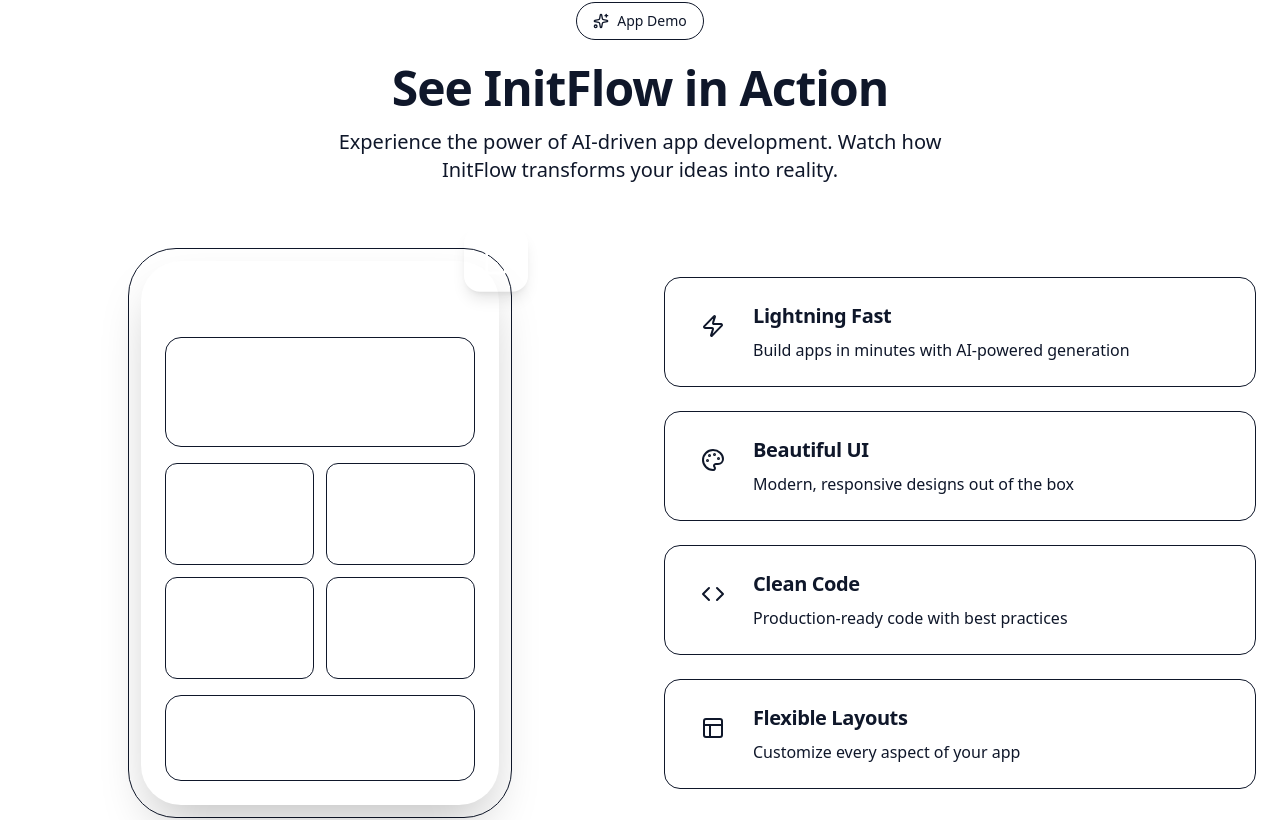
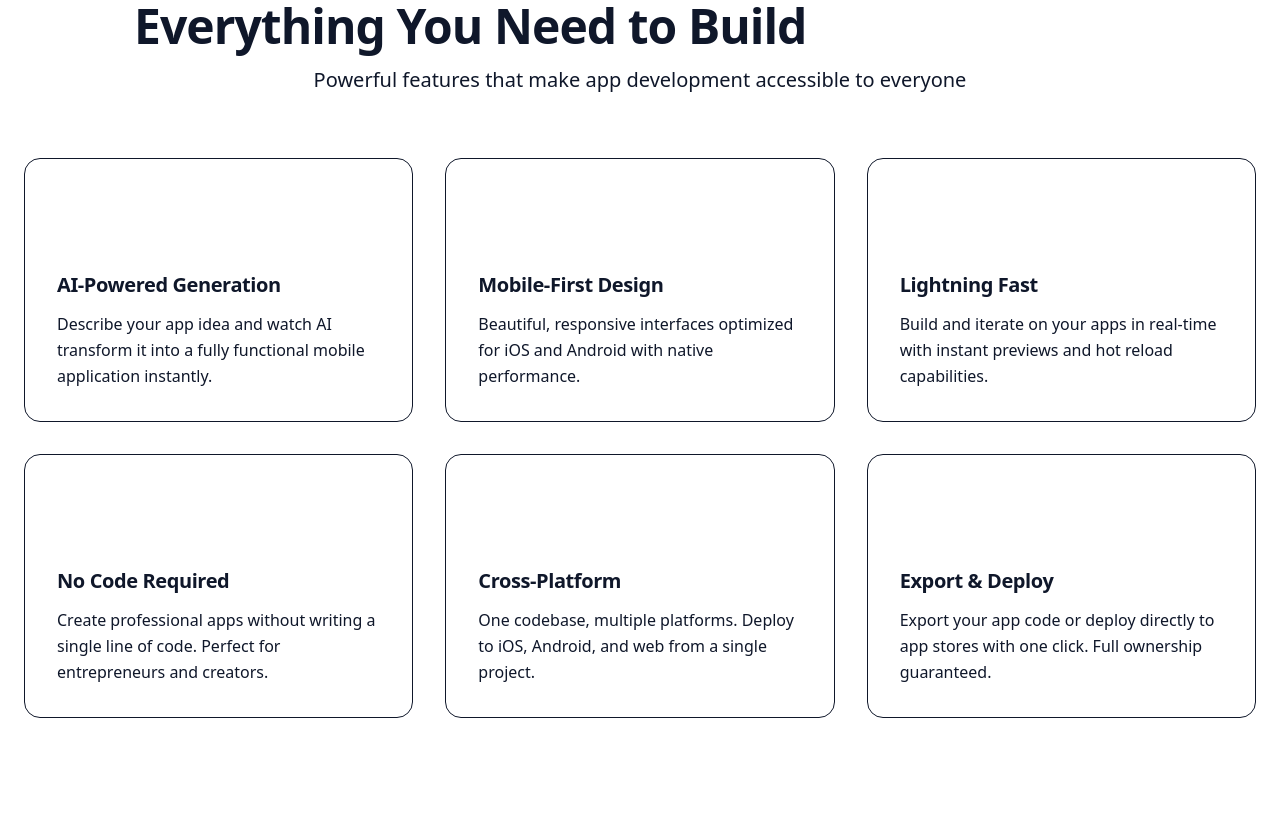
Before and after one commit to en-arthur/landing-page, a Next.js app: page / in a window 1280 px wide. Shown: the part 894-1714 px from the top of the page. Built offline with nearby package versions, Linux system fonts and the light colour scheme.

Commit message:
initial commit

```diff
--- a/app/page.js
+++ b/app/page.js
@@ -1,6 +1,5 @@
 import Navbar from '@/components/Navbar';
 import Hero from '@/components/Hero';
-import AppDemo from '@/components/AppDemo';
 import Features from '@/components/Features';
 import HowItWorks from '@/components/HowItWorks';
 import Download from '@/components/Download';
@@ -12,7 +11,6 @@
       <Navbar />
       <main>
         <Hero />
-        <AppDemo />
         <Features />
         <HowItWorks />
         <Download />
--- a/components/AppDemo.js
+++ /dev/null
@@ -1,160 +0,0 @@
-'use client';
-
-import { motion } from 'framer-motion';
-import { Smartphone, Zap, Palette, Code, Layout, Sparkles } from 'lucide-react';
-
-const demoFeatures = [
-  {
-    icon: Zap,
-    title: 'Lightning Fast',
-    description: 'Build apps in minutes with AI-powered generation',
-  },
-  {
-    icon: Palette,
-    title: 'Beautiful UI',
-    description: 'Modern, responsive designs out of the box',
-  },
-  {
-    icon: Code,
-    title: 'Clean Code',
-    description: 'Production-ready code with best practices',
-  },
-  {
-    icon: Layout,
-    title: 'Flexible Layouts',
-    description: 'Customize every aspect of your app',
-  },
-];
-
-export default function AppDemo() {
-  return (
-    <section id="app-demo" className="py-24 px-6 bg-white dark:bg-background">
-      <div className="container mx-auto max-w-7xl">
-        {/* Section Header */}
-        <motion.div
-          initial={{ opacity: 0, y: 20 }}
-          whileInView={{ opacity: 1, y: 0 }}
-          viewport={{ once: true }}
-          transition={{ duration: 0.6 }}
-          className="text-center mb-16"
-        >
-          <div className="inline-flex items-center gap-2 px-4 py-2 rounded-full bg-primary/10 border border-primary/20 mb-6">
-            <Sparkles className="w-4 h-4 text-primary" />
-            <span className="text-sm font-medium text-primary">App Demo</span>
-          </div>
-          <h2 className="text-4xl md:text-5xl font-bold mb-4">
-            See InitFlow in Action
-          </h2>
-          <p className="text-xl text-foreground/60 max-w-2xl mx-auto">
-            Experience the power of AI-driven app development. Watch how InitFlow transforms your ideas into reality.
-          </p>
-        </motion.div>
-
-        <div className="grid lg:grid-cols-2 gap-12 items-center">
-          {/* Demo Preview */}
-          <motion.div
-            initial={{ opacity: 0, x: -30 }}
-            whileInView={{ opacity: 1, x: 0 }}
-            viewport={{ once: true }}
-            transition={{ duration: 0.6 }}
-            className="relative"
-          >
-            {/* Phone Mockup */}
-            <div className="relative mx-auto max-w-sm">
-              {/* Glow effect */}
-              <div className="absolute inset-0 bg-gradient-to-r from-primary to-secondary rounded-[3rem] blur-3xl opacity-20" />
-
-              {/* Phone Frame */}
-              <div className="relative bg-gradient-to-br from-foreground/5 to-foreground/10 rounded-[3rem] p-3 border border-foreground/10">
-                {/* Screen */}
-                <div className="bg-white dark:bg-background rounded-[2.5rem] overflow-hidden shadow-2xl">
-                  {/* Status Bar */}
-                  <div className="bg-gradient-to-r from-primary to-secondary h-1" />
-
-                  {/* App Content */}
-                  <div className="p-6 space-y-4">
-                    {/* Header */}
-                    <div className="flex items-center justify-between">
-                      <div className="h-8 w-24 bg-gradient-to-r from-primary to-secondary rounded-lg" />
-                      <div className="h-8 w-8 bg-foreground/5 rounded-full" />
-                    </div>
-
-                    {/* Hero Card */}
-                    <div className="bg-gradient-to-br from-primary/10 to-secondary/10 rounded-2xl p-6 border border-primary/20">
-                      <div className="h-4 w-32 bg-primary/30 rounded mb-3" />
-                      <div className="h-3 w-full bg-primary/20 rounded mb-2" />
-                      <div className="h-3 w-3/4 bg-primary/20 rounded" />
-                    </div>
-
-                    {/* Feature Grid */}
-                    <div className="grid grid-cols-2 gap-3">
-                      {[1, 2, 3, 4].map((item) => (
-                        <div key={item} className="bg-foreground/5 rounded-xl p-4 border border-foreground/5">
-                          <div className="h-8 w-8 bg-gradient-to-br from-primary to-secondary rounded-lg mb-3" />
-                          <div className="h-2 w-16 bg-foreground/20 rounded mb-2" />
-                          <div className="h-2 w-12 bg-foreground/10 rounded" />
-                        </div>
-                      ))}
-                    </div>
-
-                    {/* Bottom Card */}
-                    <div className="bg-foreground/5 rounded-2xl p-4 border border-foreground/5">
-                      <div className="flex items-center gap-3 mb-3">
-                        <div className="h-10 w-10 bg-gradient-to-br from-primary to-secondary rounded-full" />
-                        <div className="flex-1">
-                          <div className="h-2 w-20 bg-foreground/20 rounded mb-2" />
-                          <div className="h-2 w-16 bg-foreground/10 rounded" />
-                        </div>
-                      </div>
-                    </div>
-                  </div>
-                </div>
-              </div>
-
-              {/* Floating Elements */}
-              <motion.div
-                animate={{ y: [0, -10, 0] }}
-                transition={{ duration: 3, repeat: Infinity }}
-                className="absolute -top-4 -right-4 w-16 h-16 bg-gradient-to-br from-primary to-accent rounded-2xl shadow-lg flex items-center justify-center"
-              >
-                <Smartphone className="w-8 h-8 text-white" />
-              </motion.div>
-            </div>
-          </motion.div>
-
-          {/* Features List */}
-          <motion.div
-            initial={{ opacity: 0, x: 30 }}
-            whileInView={{ opacity: 1, x: 0 }}
-            viewport={{ once: true }}
-            transition={{ duration: 0.6 }}
-            className="space-y-6"
-          >
-            {demoFeatures.map((feature, index) => (
-              <motion.div
-                key={index}
-                initial={{ opacity: 0, y: 20 }}
-                whileInView={{ opacity: 1, y: 0 }}
-                viewport={{ once: true }}
-                transition={{ duration: 0.6, delay: index * 0.1 }}
-                className="flex gap-4 p-6 rounded-2xl bg-foreground/[0.02] border border-foreground/5 hover:border-primary/20 hover:bg-foreground/[0.04] transition-all duration-300"
-              >
-                <div className="flex-shrink-0">
-                  <div className="w-12 h-12 rounded-xl bg-gradient-to-br from-primary to-accent p-0.5">
-                    <div className="w-full h-full bg-white dark:bg-background rounded-xl flex items-center justify-center">
-                      <feature.icon className="w-6 h-6 text-primary" strokeWidth={2} />
-                    </div>
-                  </div>
-                </div>
-                <div>
-                  <h3 className="text-xl font-semibold mb-2">{feature.title}</h3>
-                  <p className="text-foreground/60">{feature.description}</p>
-                </div>
-              </motion.div>
-            ))}
-          </motion.div>
-        </div>
-      </div>
-    </section>
-  );
-}
--- a/components/Download.js
+++ b/components/Download.js
@@ -1,8 +1,7 @@
 'use client';
 
 import { motion } from 'framer-motion';
-import { Download as DownloadIcon, Apple, Monitor, CheckCircle } from 'lucide-react';
-import { useState } from 'react';
+import { Download as DownloadIcon, Apple, Monitor } from 'lucide-react';
 
 const platforms = [
   {
@@ -29,15 +28,6 @@
 ];
 
 export default function Download() {
-  const [downloadMessage, setDownloadMessage] = useState('');
-
-  const handleDownload = (platformName) => {
-    setDownloadMessage(`Download started for ${platformName}! Check the info in the next page.`);
-    setTimeout(() => {
-      setDownloadMessage('');
-    }, 5000);
-  };
-
   return (
     <section id="download" className="py-24 px-6 bg-foreground/[0.02]">
       <div className="container mx-auto max-w-6xl">
@@ -56,21 +46,6 @@
             Available for all major desktop platforms. Choose your OS and start building.
           </p>
         </motion.div>
-
-        {/* Download Message */}
-        {downloadMessage && (
-          <motion.div
-            initial={{ opacity: 0, y: -20 }}
-            animate={{ opacity: 1, y: 0 }}
-            exit={{ opacity: 0, y: -20 }}
-            className="mb-8 mx-auto max-w-2xl"
-          >
-            <div className="bg-green-50 dark:bg-green-900/20 border border-green-200 dark:border-green-800 rounded-xl p-4 flex items-center gap-3">
-              <CheckCircle className="w-6 h-6 text-green-600 dark:text-green-400 flex-shrink-0" />
-              <p className="text-green-800 dark:text-green-200 font-medium">{downloadMessage}</p>
-            </div>
-          </motion.div>
-        )}
 
         {/* Download Cards */}
         <div className="grid md:grid-cols-3 gap-8 mb-12">
@@ -97,10 +72,7 @@
               <p className="text-sm text-foreground/40 mb-6">{platform.size}</p>
 
               {/* Download Button */}
-              <button
-                onClick={() => handleDownload(platform.name)}
-                className="w-full py-3 bg-gradient-to-r from-primary to-primary-dark text-white rounded-xl font-semibold flex items-center justify-center gap-2 hover:shadow-lg hover:shadow-primary/30 transition-all duration-300 group-hover:scale-105"
-              >
+              <button className="w-full py-3 bg-gradient-to-r from-primary to-primary-dark text-white rounded-xl font-semibold flex items-center justify-center gap-2 hover:shadow-lg hover:shadow-primary/30 transition-all duration-300 group-hover:scale-105">
                 <DownloadIcon className="w-5 h-5" />
                 Download
               </button>
--- a/components/Footer.js
+++ b/components/Footer.js
@@ -1,7 +1,7 @@
 'use client';
 
 import { motion } from 'framer-motion';
-import { MessageCircle } from 'lucide-react';
+import { Github, Twitter, Linkedin, Mail } from 'lucide-react';
 
 export default function Footer() {
   return (
@@ -18,7 +18,13 @@
             </p>
             <div className="flex gap-4">
               <a href="#" className="w-10 h-10 rounded-lg bg-foreground/5 hover:bg-primary/10 flex items-center justify-center transition-colors group">
-                <MessageCircle className="w-5 h-5 text-foreground/60 group-hover:text-primary transition-colors" />
+                <Twitter className="w-5 h-5 text-foreground/60 group-hover:text-primary transition-colors" />
+              </a>
+              <a href="#" className="w-10 h-10 rounded-lg bg-foreground/5 hover:bg-primary/10 flex items-center justify-center transition-colors group">
+                <Github className="w-5 h-5 text-foreground/60 group-hover:text-primary transition-colors" />
+              </a>
+              <a href="#" className="w-10 h-10 rounded-lg bg-foreground/5 hover:bg-primary/10 flex items-center justify-center transition-colors group">
+                <Linkedin className="w-5 h-5 text-foreground/60 group-hover:text-primary transition-colors" />
               </a>
             </div>
           </div>
--- a/components/Hero.js
+++ b/components/Hero.js
@@ -75,11 +75,14 @@
             transition={{ duration: 0.6, delay: 0.3 }}
             className="flex flex-col sm:flex-row gap-4 justify-center items-center mb-16"
           >
-            <a href="#download" className="group relative px-8 py-4 bg-gradient-to-r from-primary to-primary-dark text-white rounded-xl font-semibold text-lg shadow-lg shadow-primary/30 hover:shadow-xl hover:shadow-primary/40 transition-all duration-300 flex items-center gap-2">
+            <button className="group relative px-8 py-4 bg-gradient-to-r from-primary to-primary-dark text-white rounded-xl font-semibold text-lg shadow-lg shadow-primary/30 hover:shadow-xl hover:shadow-primary/40 transition-all duration-300 flex items-center gap-2">
               <Download className="w-5 h-5" />
               Download for Free
               <ArrowRight className="w-5 h-5 group-hover:translate-x-1 transition-transform" />
-            </a>
+            </button>
+            <button className="px-8 py-4 bg-white dark:bg-foreground/5 text-foreground border-2 border-foreground/10 rounded-xl font-semibold text-lg hover:border-primary/30 hover:bg-primary/5 transition-all duration-300">
+              Watch Demo
+            </button>
           </motion.div>
 
           {/* Platform Badges */}
```
